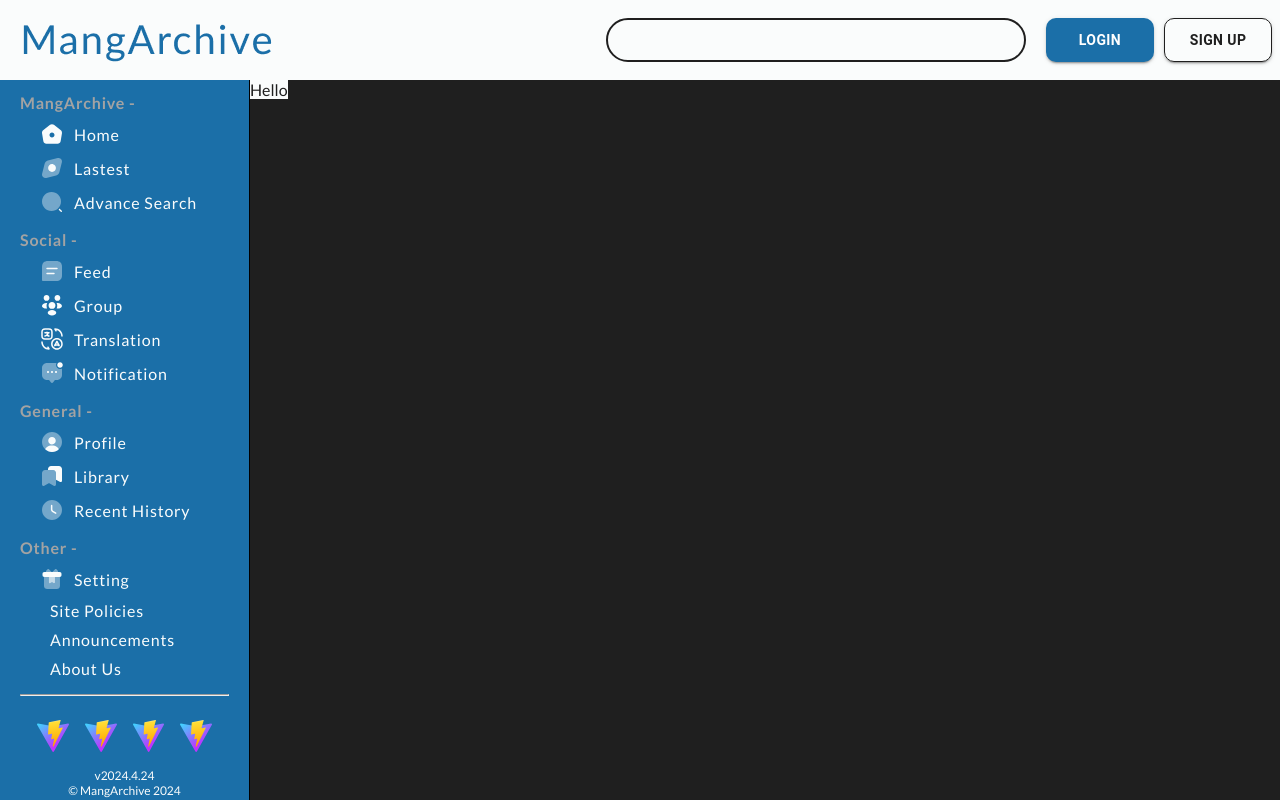
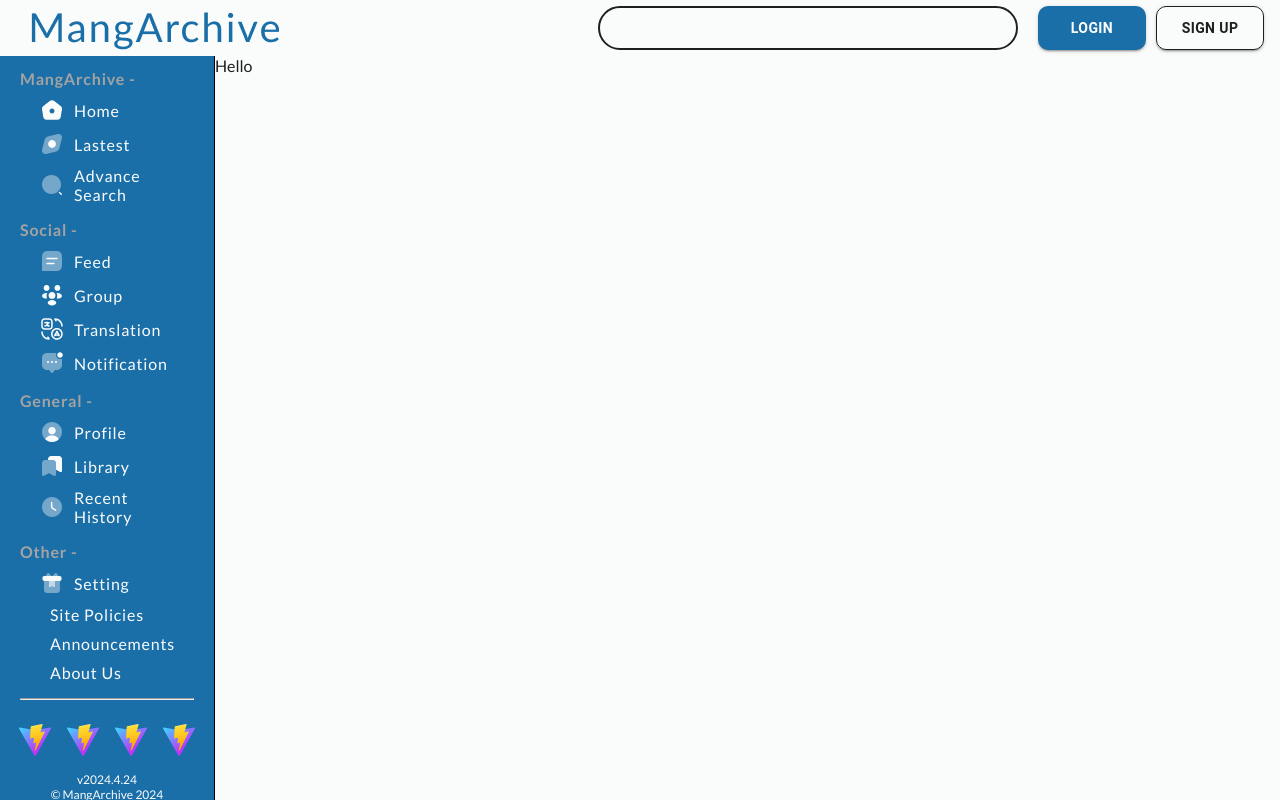
Before and after one commit to HelyxXZeng/MangArchive, a React (Vite) app: page / in a window 1280 px wide. Built offline with nearby package versions, Linux system fonts and the light colour scheme.

Commit message:
Optimized UI

```diff
--- a/src/App.tsx
+++ b/src/App.tsx
@@ -13,7 +13,9 @@ function App() {
   const Layout = () => {
     return (
       <div className="main">
-        <HeaderBar/>
+        <div className="headerWarper">
+          <HeaderBar/>
+        </div>
         <div className="container">
           <div className="sideBarContainer">
             <SideBar/>
--- a/src/components/mainComponents/headerBar/HeaderBar.tsx
+++ b/src/components/mainComponents/headerBar/HeaderBar.tsx
@@ -16,7 +16,7 @@ const HeaderBar = () => {
   const [status, setStatus] = useState<boolean>(false);
   console.log(status?"y":"n")
   return (
-    <header className="headerBar">
+    <div className="headerBar">
       <div className="logo">
         <img src="/Logo.png" alt="" />
       </div>
@@ -66,7 +66,7 @@ const HeaderBar = () => {
           )}
         </div>
       </div>
-    </header>
+    </div>
   )
 }
 
--- a/src/components/mainComponents/headerBar/headerBar.scss
+++ b/src/components/mainComponents/headerBar/headerBar.scss
@@ -2,7 +2,7 @@
 
 .headerBar{
     width: 100%;
-    height: 80px;
+    height: 56px;
     display: flex;
     // position: fixed;
     // top: 0;
@@ -11,7 +11,8 @@
     justify-content: space-between;
     gap: 20px;
     background-color: $main-white;
-    padding: 8px;
+    padding: 0px 16px 0px 16px;
+
     .logo{
         justify-content: center;
         align-items: center;
--- a/src/components/mainComponents/sideBar/sideBar.scss
+++ b/src/components/mainComponents/sideBar/sideBar.scss
@@ -14,7 +14,6 @@
         line-height: normal;
         letter-spacing: 0.8px;
         padding:8px 0;
-
 
         .title{
             color: $text-gray-soft;
--- a/src/global-styles/App.scss
+++ b/src/global-styles/App.scss
@@ -19,48 +19,23 @@ body{
   font-family: "Lato", sans-serif;
   background-color: $main-bg;
   // padding-top: 80px;
-  overscroll-behavior: contain;
-  overflow-y: auto;
   height: 100vh;
-  /* Cho trình duyệt Chrome và Safari */
-  &::-webkit-scrollbar {
-    width: 8px; /* Chiều rộng của scrollbar */
-    height: 8px;
-    // oaddi
-  }
-
-  &::-webkit-scrollbar-track {
-    background: transparent; /* Màu nền của track */
-  }
-
-  &::-webkit-scrollbar-thumb {
-    background-color: $blue-soft; /* Màu của thumb */
-    border-radius:32px; /* Bo tròn thumb */
-  }
-
-  &::-webkit-scrollbar-thumb:hover {
-    background-color: $blue-soft-hover; /* Màu thumb khi hover */
-  }
+  overflow: hidden;
 
 
   .container{
 
     display: flex;
+
     .sideBarContainer{
       width: 250px;
       padding: 5px 20px;
       border-right: 1px solid #000;
       background: $blue-main;
 
-      .contentContainer{
-        /* Cho trình duyệt Chrome và Safari */
-
-        padding: 5px 20px;
-        width: 100%;
-      }
       overscroll-behavior: contain;
       overflow-y: auto;
-      height: calc(100vh - 80px);
+      height: calc(100vh - 56px);
 
       /* Cho trình duyệt Chrome và Safari */
       &::-webkit-scrollbar {
@@ -83,5 +58,29 @@ body{
 
 
     }
+    .contentContainer{
+      width: 100%;
+      overscroll-behavior: contain;
+  overflow-y: auto;
+  height: 100vh;
+  /* Cho trình duyệt Chrome và Safari */
+  &::-webkit-scrollbar {
+    width: 8px; /* Chiều rộng của scrollbar */
+    height: 8px;
+  }
+
+  &::-webkit-scrollbar-track {
+    background: transparent; /* Màu nền của track */
+  }
+
+  &::-webkit-scrollbar-thumb {
+    background-color: $blue-soft; /* Màu của thumb */
+    border-radius:32px; /* Bo tròn thumb */
+  }
+
+  &::-webkit-scrollbar-thumb:hover {
+    background-color: $blue-soft-hover; /* Màu thumb khi hover */
+  }
+    }
   }
 }
--- a/src/pages/homepage/Homepage.scss
+++ b/src/pages/homepage/Homepage.scss
@@ -5,5 +5,5 @@
     color: $main-bg;
     align-self: center;
     justify-content: center;
-
+    height: 200vh;
 }
```
